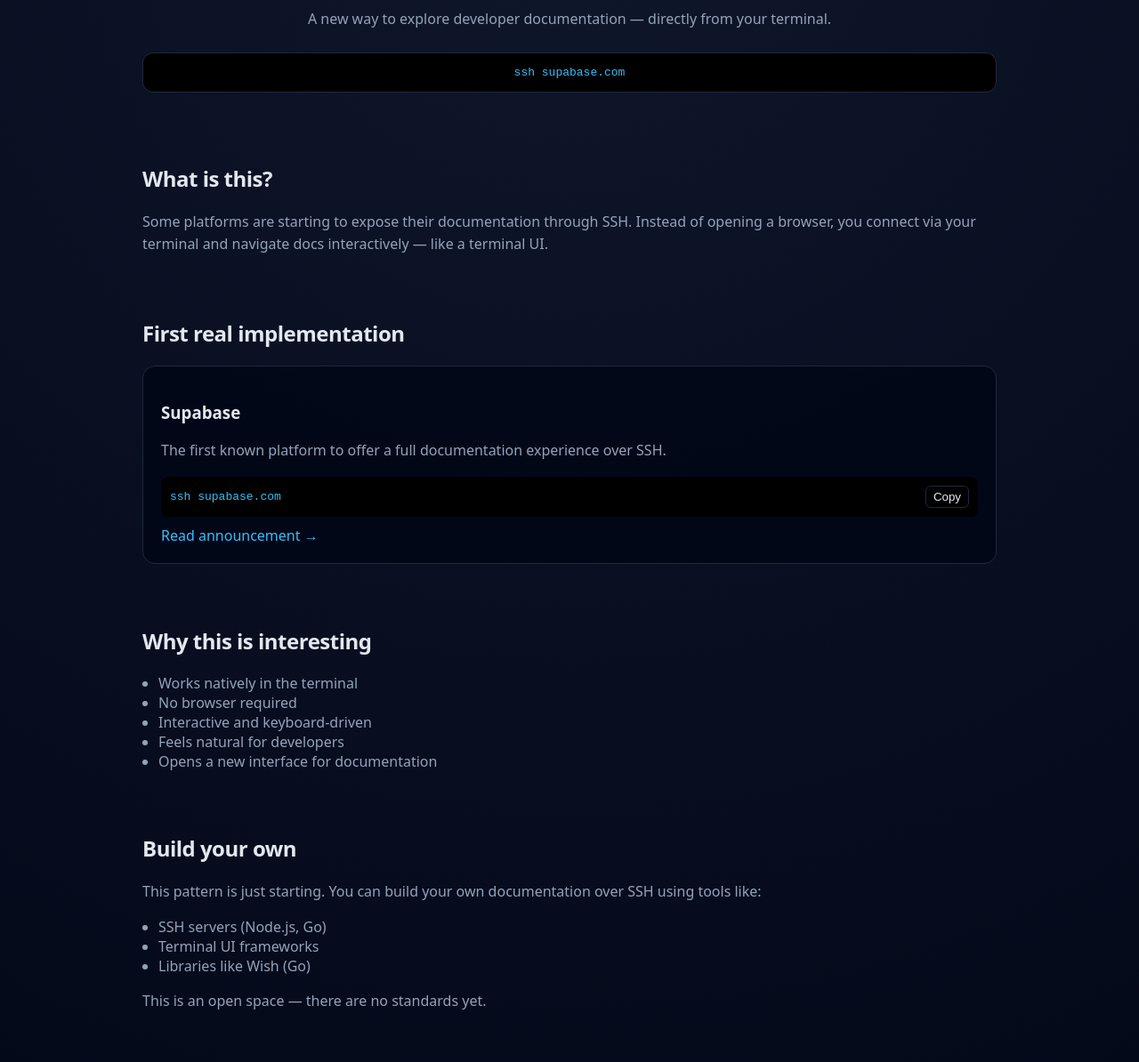
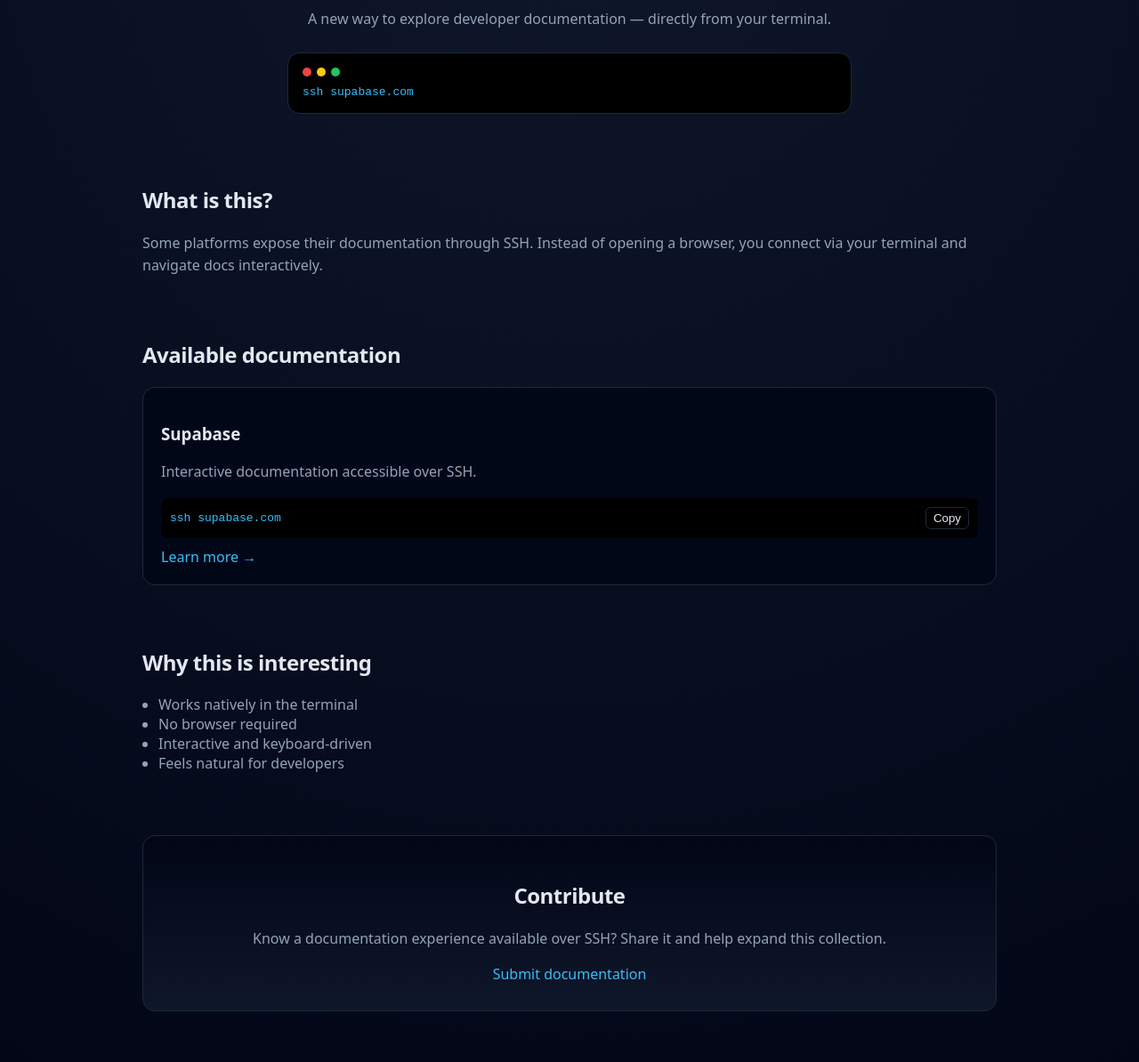
Before and after one commit to dnstld/docs-over-ssh, a plain HTML site: page index.html in a window 1280 px wide. Shown: the part 140-1334 px from the top of the page at 89% size. Drawn offline with Linux system fonts and the light colour scheme.

Commit message:
update landing page

```diff
--- a/index.html
+++ b/index.html
@@ -38,6 +38,7 @@
       line-height: 1.6;
     }
 
+    /* HERO */
     .hero {
       text-align: center;
       margin-bottom: 80px;
@@ -53,20 +54,44 @@
       margin: auto;
     }
 
-    .terminal {
+    /* TERMINAL HERO */
+    .terminal-hero {
       background: black;
       border: 1px solid var(--border);
-      border-radius: 12px;
-      padding: 14px;
-      margin-top: 24px;
+      border-radius: 14px;
+      padding: 16px;
+      max-width: 600px;
+      margin: 24px auto 0;
+      text-align: left;
+    }
+
+    .terminal-bar {
+      display: flex;
+      gap: 6px;
+      margin-bottom: 10px;
+    }
+
+    .dot {
+      width: 10px;
+      height: 10px;
+      border-radius: 50%;
+    }
+
+    .red { background: #ef4444; }
+    .yellow { background: #facc15; }
+    .green { background: #22c55e; }
+
+    .terminal-text {
       font-family: monospace;
       color: var(--accent);
     }
 
+    /* SECTION */
     .section {
       margin-bottom: 70px;
     }
 
+    /* CARD */
     .card {
       border: 1px solid var(--border);
       border-radius: 14px;
@@ -115,6 +140,7 @@
       padding-left: 18px;
     }
 
+    /* CTA */
     .cta {
       margin-top: 40px;
       padding: 30px;
@@ -124,6 +150,7 @@
       background: linear-gradient(180deg, #020617, #0f172a);
     }
 
+    /* FOOTER */
     .footer {
       margin-top: 60px;
       text-align: center;
@@ -144,8 +171,13 @@
       A new way to explore developer documentation — directly from your terminal.
     </p>
 
-    <div class="terminal">
-      ssh supabase.com
+    <div class="terminal-hero">
+      <div class="terminal-bar">
+        <div class="dot red"></div>
+        <div class="dot yellow"></div>
+        <div class="dot green"></div>
+      </div>
+      <div class="terminal-text" id="typing"></div>
     </div>
   </div>
 
@@ -153,21 +185,18 @@
   <div class="section">
     <h2>What is this?</h2>
     <p>
-      Some platforms are starting to expose their documentation through SSH.
-      Instead of opening a browser, you connect via your terminal and navigate
-      docs interactively — like a terminal UI.
+      Some platforms expose their documentation through SSH. Instead of opening a browser,
+      you connect via your terminal and navigate docs interactively.
     </p>
   </div>
 
-  <!-- FIRST EXAMPLE -->
+  <!-- LIST -->
   <div class="section">
-    <h2>First real implementation</h2>
+    <h2>Available documentation</h2>
 
     <div class="card">
       <h3>Supabase</h3>
-      <p>
-        The first known platform to offer a full documentation experience over SSH.
-      </p>
+      <p>Interactive documentation accessible over SSH.</p>
 
       <div class="cmd">
         <span id="cmd1">ssh supabase.com</span>
@@ -176,7 +205,7 @@
 
       <div style="margin-top: 10px;">
         <a href="https://supabase.com/blog/supabase-docs-over-ssh" target="_blank">
-          Read announcement →
+          Learn more →
         </a>
       </div>
     </div>
@@ -190,44 +219,25 @@
       <li>No browser required</li>
       <li>Interactive and keyboard-driven</li>
       <li>Feels natural for developers</li>
-      <li>Opens a new interface for documentation</li>
     </ul>
-  </div>
-
-  <!-- BUILD -->
-  <div class="section">
-    <h2>Build your own</h2>
-    <p>
-      This pattern is just starting. You can build your own documentation over SSH
-      using tools like:
-    </p>
-
-    <ul>
-      <li>SSH servers (Node.js, Go)</li>
-      <li>Terminal UI frameworks</li>
-      <li>Libraries like Wish (Go)</li>
-    </ul>
-
-    <p>
-      This is an open space — there are no standards yet.
-    </p>
   </div>
 
   <!-- CTA -->
   <div class="cta">
-    <h2>Be one of the first</h2>
+    <h2>Contribute</h2>
     <p>
-      If you build a documentation experience over SSH, submit it and help define this new pattern.
+      Know a documentation experience available over SSH?
+      Share it and help expand this collection.
     </p>
 
     <a href="https://github.com/dnstld/docs-over-ssh/issues" target="_blank">
-      Submit your project
+      Submit documentation
     </a>
   </div>
 
   <!-- FOOTER -->
   <div class="footer">
-    Early exploration of a new developer interface.
+    Focused on documentation only.
   </div>
 
 </div>
@@ -237,6 +247,20 @@
     const text = document.getElementById(id).innerText;
     navigator.clipboard.writeText(text);
   }
+
+  // typing animation
+  const text = "ssh supabase.com";
+  let i = 0;
+
+  function type() {
+    if (i < text.length) {
+      document.getElementById("typing").innerHTML += text.charAt(i);
+      i++;
+      setTimeout(type, 60);
+    }
+  }
+
+  type();
 </script>
 
 </body>
```
